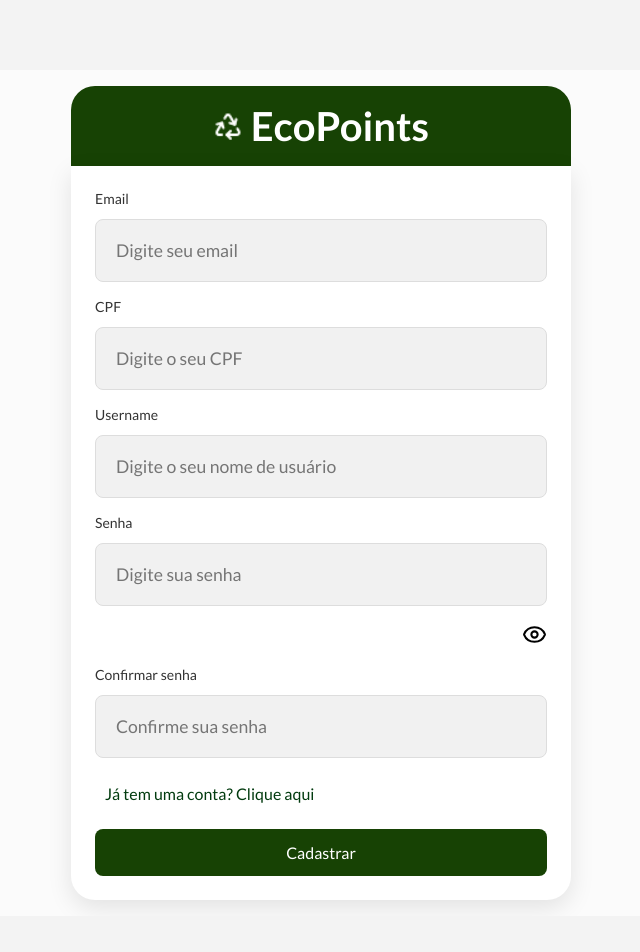
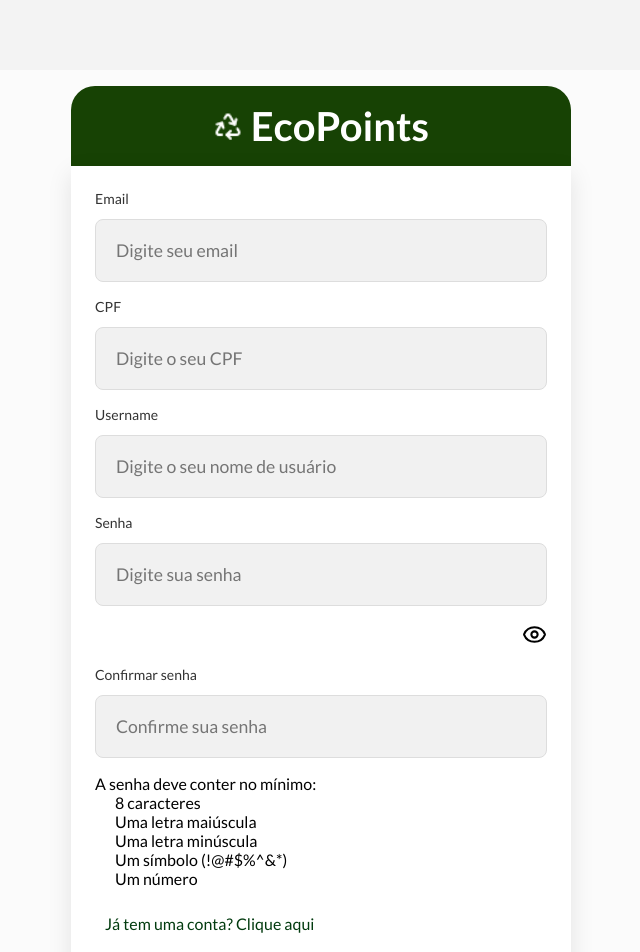
Before and after one commit to leonardodesaboia/Cerberus-Desktop, a React (Vite) app: page /register in a window 1280 px wide. Shown: the top 952 px of the page, without its empty margins (319-959 px from the left). Before the commit the page ends 916 px from the top, so only its background shows below. Built offline with nearby package versions, Linux system fonts and the light colour scheme.

Commit message:
senha ok!!

```diff
--- a/src/pages/Register.jsx
+++ b/src/pages/Register.jsx
@@ -441,6 +441,16 @@ function Register() {
             error={errors.confirmPassword}
             placeholder="Confirme sua senha"
           />
+          <div>
+            <span>A senha deve conter no mínimo:</span>
+            <ul className='pass-req'>
+                <li>8 caracteres</li>
+                <li>Uma letra maiúscula</li>
+                <li>Uma letra minúscula</li>
+                <li>Um símbolo (!@#$%^&*)</li>
+                <li>Um número</li>
+            </ul>
+          </div>
 
           <a href="./login" className='account'>Já tem uma conta? Clique aqui</a>
 
--- a/src/styles/Register.css
+++ b/src/styles/Register.css
@@ -130,6 +130,12 @@
 .account:hover{
   text-decoration:underline;
 }
+.pass-req {
+  font-size: 1rem;
+  list-style: none;
+  text-decoration: none;
+  margin-left: 20px;
+}
 
 /* Responsividade */
 @media (min-width: 768px) {
```
